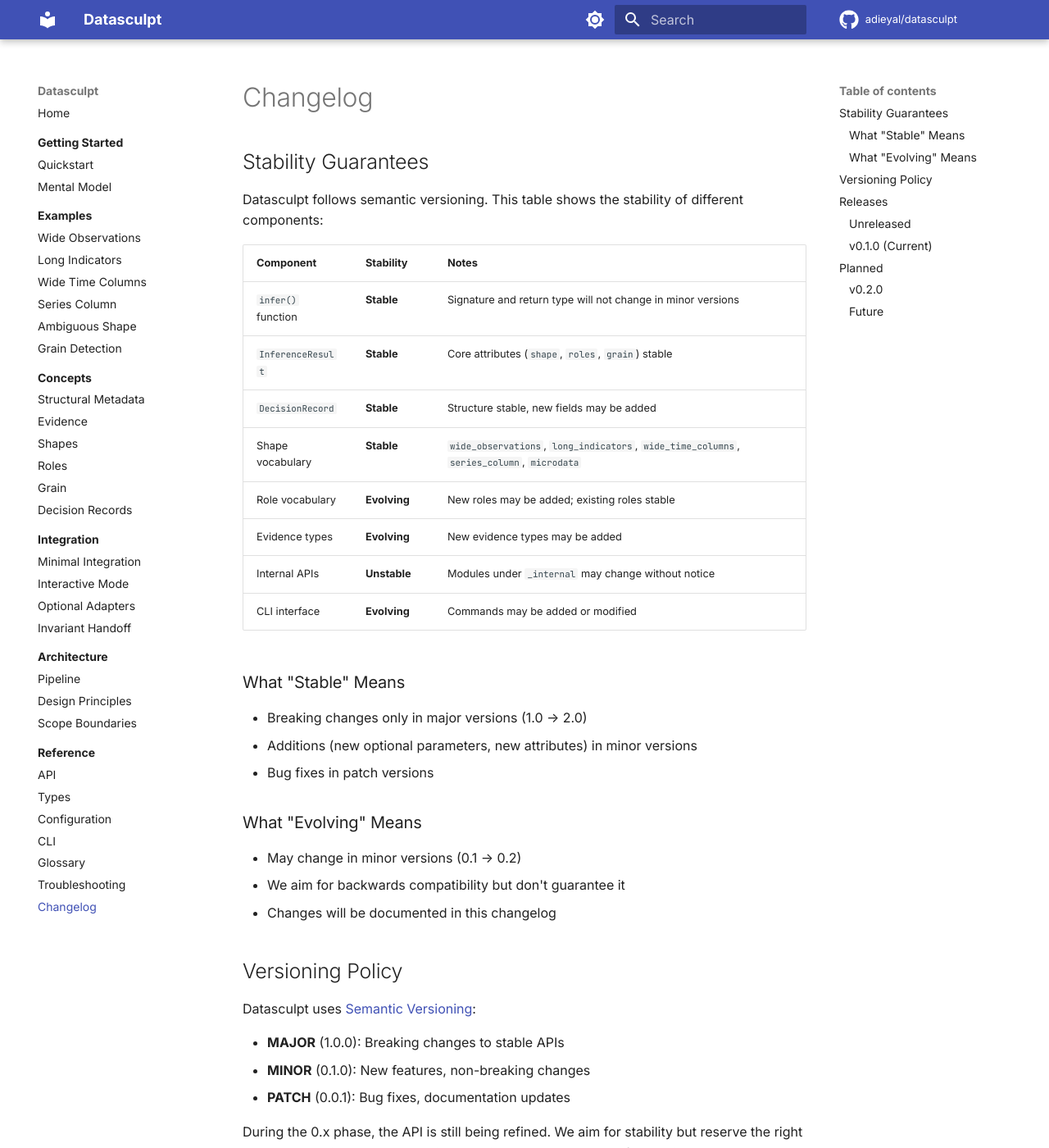
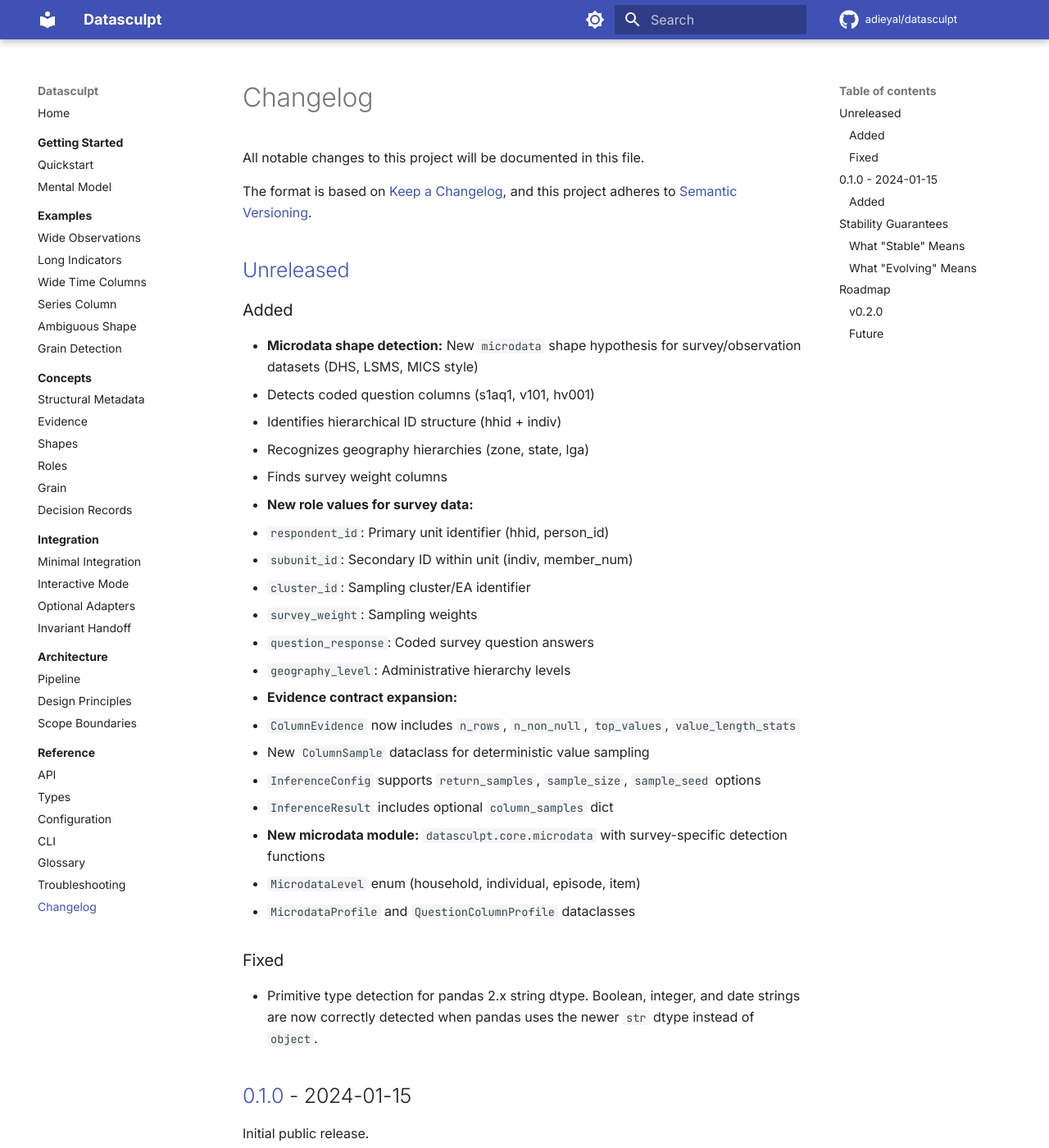
Before and after one commit to adieyal/datasculpt, an MkDocs documentation site: the page built from docs/changelog.md, in a window 1280 px wide and 1400 px high. Shown: the whole window at 82% size. Built offline with MkDocs 1.6.1 and Material for MkDocs 9.7.7, drawn with Linux system fonts in a browser that asks for light colours; comment, search, counter and statistics services are not loaded; some of the changed text lies outside the part shown.

Commit message:
Reformat changelog to Keep a Changelog standard
- Use standard header with format reference
- Use [Unreleased] and [version] - date format
- Use standard categories (Added, Fixed) instead of Features/Bug Fixes
- Add version comparison links at bottom
- Move stability guarantees and roadmap after release entries

```diff
--- a/docs/changelog.md
+++ b/docs/changelog.md
@@ -1,4 +1,58 @@
 # Changelog
+
+All notable changes to this project will be documented in this file.
+
+The format is based on [Keep a Changelog](https://keepachangelog.com/en/1.1.0/),
+and this project adheres to [Semantic Versioning](https://semver.org/spec/v2.0.0.html).
+
+## [Unreleased]
+
+### Added
+
+- **Microdata shape detection:** New `microdata` shape hypothesis for survey/observation datasets (DHS, LSMS, MICS style)
+  - Detects coded question columns (s1aq1, v101, hv001)
+  - Identifies hierarchical ID structure (hhid + indiv)
+  - Recognizes geography hierarchies (zone, state, lga)
+  - Finds survey weight columns
+
+- **New role values for survey data:**
+  - `respondent_id`: Primary unit identifier (hhid, person_id)
+  - `subunit_id`: Secondary ID within unit (indiv, member_num)
+  - `cluster_id`: Sampling cluster/EA identifier
+  - `survey_weight`: Sampling weights
+  - `question_response`: Coded survey question answers
+  - `geography_level`: Administrative hierarchy levels
+
+- **Evidence contract expansion:**
+  - `ColumnEvidence` now includes `n_rows`, `n_non_null`, `top_values`, `value_length_stats`
+  - New `ColumnSample` dataclass for deterministic value sampling
+  - `InferenceConfig` supports `return_samples`, `sample_size`, `sample_seed` options
+  - `InferenceResult` includes optional `column_samples` dict
+
+- **New microdata module:** `datasculpt.core.microdata` with survey-specific detection functions
+  - `MicrodataLevel` enum (household, individual, episode, item)
+  - `MicrodataProfile` and `QuestionColumnProfile` dataclasses
+
+### Fixed
+
+- Primitive type detection for pandas 2.x string dtype. Boolean, integer, and date strings are now correctly detected when pandas uses the newer `str` dtype instead of `object`.
+
+## [0.1.0] - 2024-01-15
+
+Initial public release.
+
+### Added
+
+- Core inference pipeline: evidence extraction → shape detection → role assignment → grain inference
+- Four supported shapes: `wide_observations`, `long_indicators`, `wide_time_columns`, `series_column`
+- Deterministic inference with no external model calls
+- Decision records capturing all evidence and reasoning
+- Interactive mode for human-in-the-loop disambiguation
+- InvariantProposal output for catalog integration
+- CLI for command-line usage
+- File format support: CSV, Excel, Parquet
+
+---
 
 ## Stability Guarantees
 
@@ -27,90 +81,22 @@ Datasculpt follows semantic versioning. This table shows the stability of differ
 - We aim for backwards compatibility but don't guarantee it
 - Changes will be documented in this changelog
 
-## Versioning Policy
-
-Datasculpt uses [Semantic Versioning](https://semver.org/):
-
-- **MAJOR** (1.0.0): Breaking changes to stable APIs
-- **MINOR** (0.1.0): New features, non-breaking changes
-- **PATCH** (0.0.1): Bug fixes, documentation updates
-
-During the 0.x phase, the API is still being refined. We aim for stability but reserve the right to make breaking changes in minor versions when necessary for the library's long-term health.
-
 ---
 
-## Releases
-
-### Unreleased
-
-**Features:**
-
-- **Microdata shape detection:** New `microdata` shape hypothesis for survey/observation datasets (DHS, LSMS, MICS style)
-  - Detects coded question columns (s1aq1, v101, hv001)
-  - Identifies hierarchical ID structure (hhid + indiv)
-  - Recognizes geography hierarchies (zone, state, lga)
-  - Finds survey weight columns
-
-- **New role values for survey data:**
-  - `respondent_id`: Primary unit identifier (hhid, person_id)
-  - `subunit_id`: Secondary ID within unit (indiv, member_num)
-  - `cluster_id`: Sampling cluster/EA identifier
-  - `survey_weight`: Sampling weights
-  - `question_response`: Coded survey question answers
-  - `geography_level`: Administrative hierarchy levels
-
-- **Evidence contract expansion:**
-  - `ColumnEvidence` now includes `n_rows`, `n_non_null`, `top_values`, `value_length_stats`
-  - New `ColumnSample` dataclass for deterministic value sampling
-  - `InferenceConfig` supports `return_samples`, `sample_size`, `sample_seed` options
-  - `InferenceResult` includes optional `column_samples` dict
-
-- **New microdata module:** `datasculpt.core.microdata` with survey-specific detection functions
-  - `MicrodataLevel` enum (household, individual, episode, item)
-  - `MicrodataProfile` and `QuestionColumnProfile` dataclasses
-
-**Bug Fixes:**
-
-- Fix primitive type detection for pandas 2.x string dtype. Boolean, integer, and date strings are now correctly detected when pandas uses the newer `str` dtype instead of `object`.
-
----
-
-### v0.1.0 (Current)
-
-*Initial public release*
-
-**Features:**
-
-- Core inference pipeline: evidence extraction → shape detection → role assignment → grain inference
-- Four supported shapes: `wide_observations`, `long_indicators`, `wide_time_columns`, `series_column`
-- Deterministic inference with no external model calls
-- Decision records capturing all evidence and reasoning
-- Interactive mode for human-in-the-loop disambiguation
-- InvariantProposal output for catalog integration
-- CLI for command-line usage
-- File format support: CSV, Excel, Parquet
-
-**Known Limitations:**
-
-- No support for nested/hierarchical data
-- No streaming support for large files
-- Limited to single-table inference
-
----
-
-## Planned
+## Roadmap
 
 ### v0.2.0
 
-*Planned improvements based on user feedback*
-
-- **Enhanced confidence scoring:** More granular confidence metrics
-- **Additional file formats:** JSON lines, SQLite tables
-- **Batch processing:** Process multiple files with consistent settings
-- **Performance improvements:** Lazy loading for large files
+- Enhanced confidence scoring with more granular metrics
+- Additional file formats: JSON lines, SQLite tables
+- Batch processing for multiple files
+- Performance improvements with lazy loading
 
 ### Future
 
 - Multi-table relationship inference
 - Custom role definitions
 - Plugin system for evidence extractors
+
+[Unreleased]: https://github.com/adieyal/datasculpt/compare/v0.1.0...HEAD
+[0.1.0]: https://github.com/adieyal/datasculpt/releases/tag/v0.1.0
```
